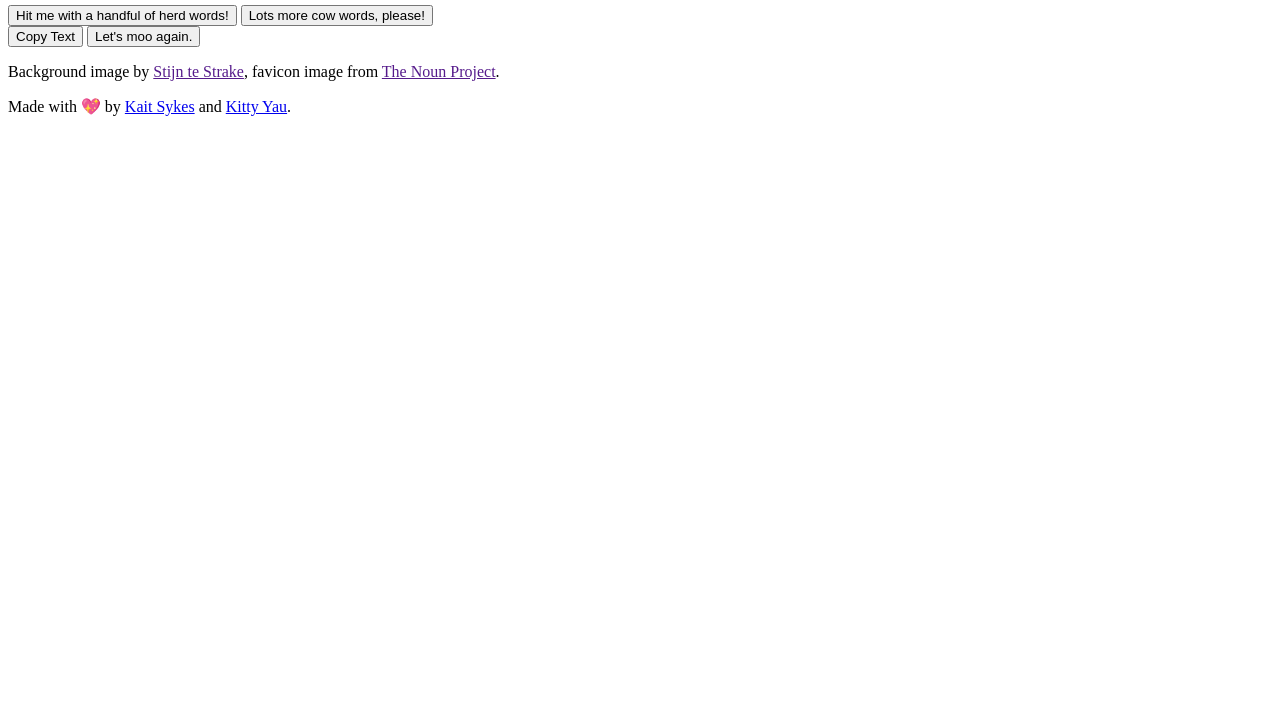
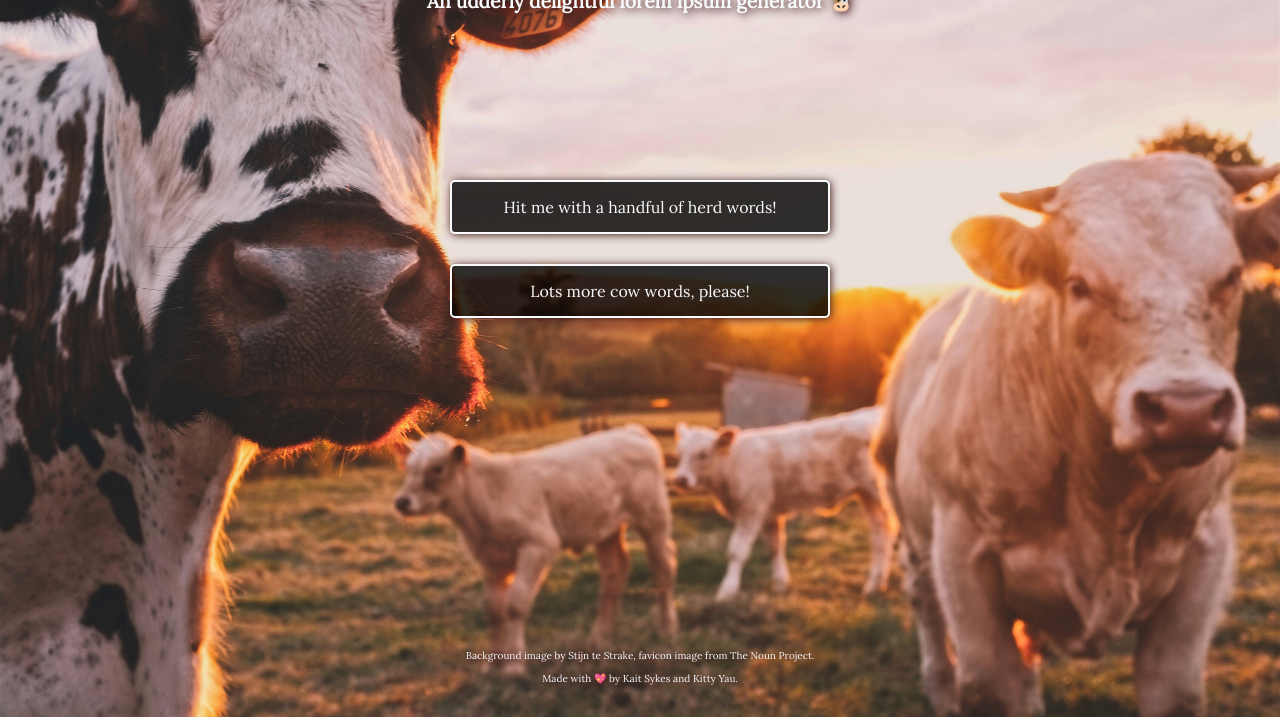
Before and after one commit to kitKait/cow-ipsum, a website: page index.html in a window 1280 px wide. Shown: the part 123-840 px from the top of the page. Before the commit the page ends 800 px from the top, so only its background shows below. Drawn offline with nearby package versions, Linux system fonts and the light colour scheme; some packages are replaced by stand-ins of ours; the site is published under a folder, as on GitHub Pages, so addresses that start at the root find nothing; a script that the page names is missing.

Commit message:
fix file path

```diff
--- a/index.html
+++ b/index.html
@@ -3,14 +3,14 @@
 <head>
 	<meta charset="UTF-8">
 	<meta name="viewport" content="width=device-width, initial-scale=1.0">
-	<title>Herds of Werds</title>
+	<title>Herds of Words</title>
 	<!-- FAVICON -->
 	<link rel="icon" type="image/png" href="./assets/favicon-32x32.png" sizes="32x32" />
 	<link rel="icon" type="image/png" href="./assets/favicon-16x16.png" sizes="16x16" />
 	<!-- GOOGLE FONTS -->
 	<link href="https://fonts.googleapis.com/css?family=Lora|Open+Sans" rel="stylesheet">
 	<!-- CSS -->
-	<link rel="stylesheet" href="/public/styles/style.css">
+	<link rel="stylesheet" href="./public/styles/style.css">
 </head>
 <body>
 	<main>
@@ -44,7 +44,7 @@
 	<!-- SCRIPTS -->
 	<script src="https://cdnjs.cloudflare.com/ajax/libs/jquery/3.2.1/jquery.min.js"></script>
 	<script src="https://cdnjs.cloudflare.com/ajax/libs/clipboard.js/1.7.1/clipboard.min.js"></script>
-	<script src="/public/scripts/main.js"></script>
+	<script src="./public/scripts/main.js"></script>
 	<!-- scripts end -->
 </body>
 </html>
```
